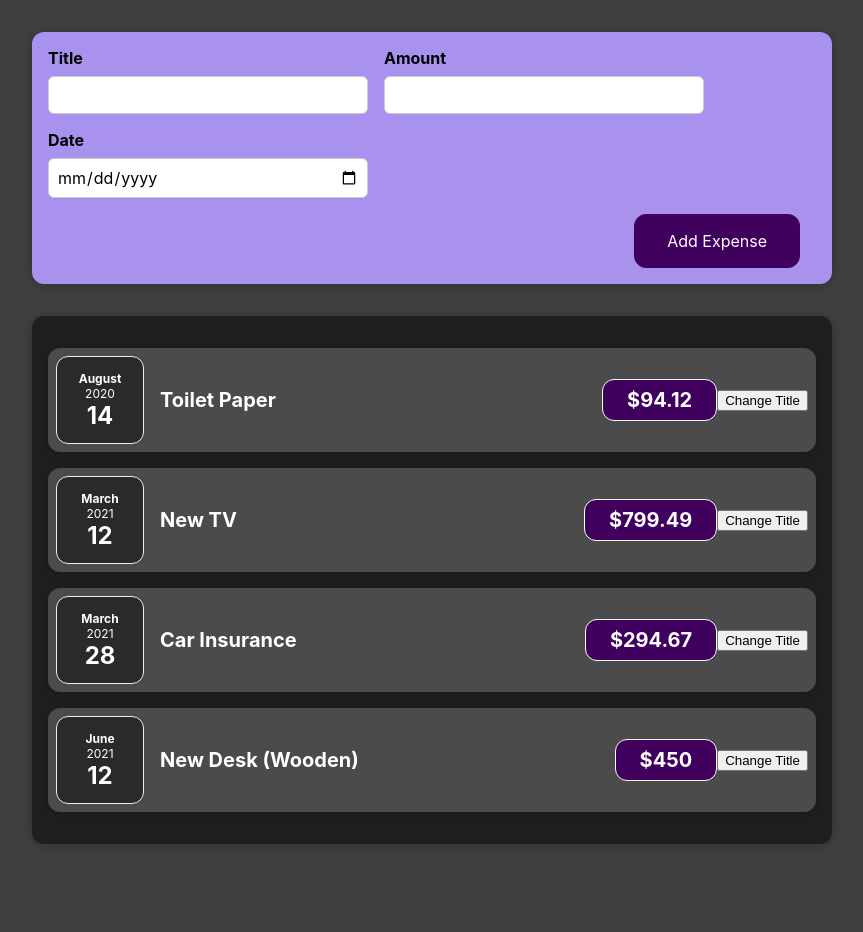
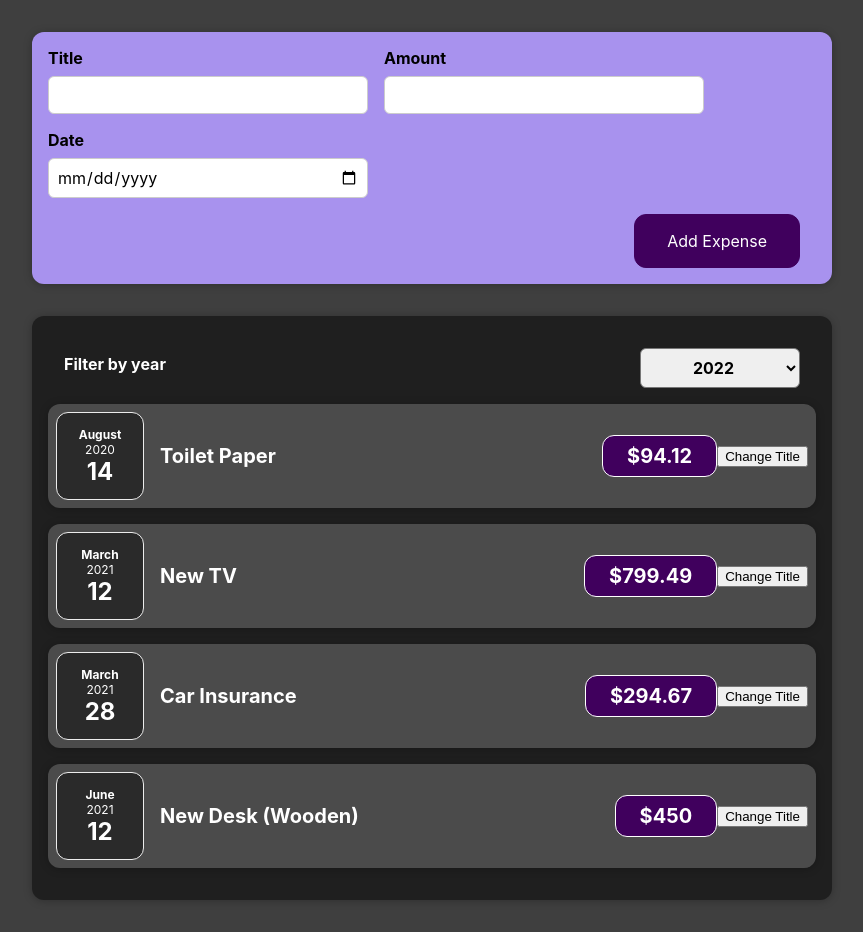
Before and after one commit to glenn-a810/sample-todo, a React (Create React App) app: page / in a window 1280 px wide. Shown: the whole page, without its empty margins (208-1071 px from the left). Before the commit the page ends 876 px from the top, so only its background shows below. Built offline with nearby package versions, Linux system fonts and the light colour scheme; a web font is replaced by a local one.

Commit message:
filter with using state

```diff
--- a/src/App.js
+++ b/src/App.js
@@ -27,7 +27,10 @@
     },
   ]
 
-  const addExpenseHandler = (expense) => {}
+  const addExpenseHandler = (expense) => {
+    console.log('In App.js')
+    console.log(expense)
+  }
 
   // return React.createElement(
   //   'div',
--- a/src/components/Expenses/Expenses.js
+++ b/src/components/Expenses/Expenses.js
@@ -1,10 +1,23 @@
 import './Expenses.css'
 import ExpenseItem from './ExpenseItem'
 import Card from '../UI/Card'
+import { useState } from 'react'
+import ExpensesFilter from './ExpensesFilter'
 
 const Expenses = (props) => {
+  const [filteredYear, setFilteredYear] = useState('2022')
+
+  const filterChangeHandler = (selectedYear) => {
+    setFilteredYear(selectedYear)
+  }
+
   return (
+    <div>
       <Card className="expenses">
+        <ExpensesFilter
+          selected={filteredYear}
+          onChangeFilter={filterChangeHandler}
+        />
         <ExpenseItem
           title={props.items[0].title}
           amount={props.items[0].amount}
@@ -26,6 +39,7 @@
           date={props.items[3].date}
         />
       </Card>
+    </div>
   )
 }
 
--- /dev/null
+++ b/src/components/Expenses/ExpensesFilter.css
@@ -0,0 +1,24 @@
+.expenses-filter {
+  color: white;
+  padding: 0 1rem;
+}
+
+.expenses-filter__control {
+  display: flex;
+  width: 100%;
+  align-items: center;
+  justify-content: space-between;
+  margin: 1rem 0;
+}
+
+.expenses-filter label {
+  font-weight: bold;
+  margin-bottom: 0.5rem;
+}
+
+.expenses-filter select {
+  font: inherit;
+  padding: 0.5rem 3rem;
+  font-weight: bold;
+  border-radius: 6px;
+}
--- /dev/null
+++ b/src/components/Expenses/ExpensesFilter.js
@@ -0,0 +1,23 @@
+import './ExpensesFilter.css'
+
+const ExpensesFilter = (props) => {
+  const dropdownChangeHandler = (e) => {
+    props.onChangeFilter(e.target.value)
+  }
+
+  return (
+    <div className="expenses-filter">
+      <div className="expenses-filter__control">
+        <label>Filter by year</label>
+        <select value={props.selected} onChange={dropdownChangeHandler}>
+          <option value="2022">2022</option>
+          <option value="2021">2021</option>
+          <option value="2020">2020</option>
+          <option value="2019">2019</option>
+        </select>
+      </div>
+    </div>
+  )
+}
+
+export default ExpensesFilter
```
Lines whose indentation alone changed are shown as unchanged.
